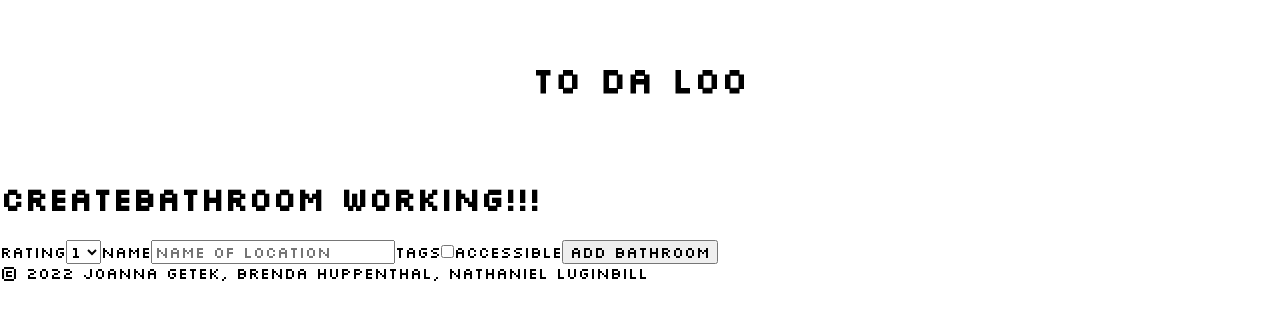
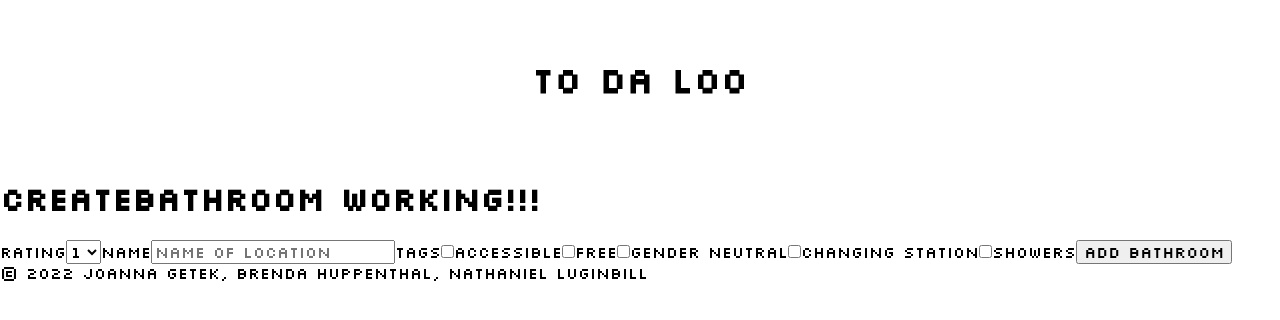
Before and after one commit to bhuppenthal/todaloo, a React (Create React App) app in the folder frontend/: page /create-bathroom in a window 1280 px wide. Shown: the top 320 px of the page. Built offline with nearby package versions, Linux system fonts and the light colour scheme.

Commit message:
all tags up now

```diff
--- a/frontend/src/components/SubmitForm.js
+++ b/frontend/src/components/SubmitForm.js
@@ -41,7 +41,7 @@ function SubmitForm ({bathroomLatLng}) {
         setCheckedChangingStation(!checkedChangingStation);
     }
 
-    const handleChangeChangingShowers = () => {
+    const handleChangeShowers = () => {
         setCheckedShowers(!checkedShowers);
     }
 
@@ -67,13 +67,28 @@ function SubmitForm ({bathroomLatLng}) {
             value={name}
             id="name"
             onChange={(e) => setName(e.target.value)}
-            class="long_input"
           />
           <label>Tags</label>
           <Checkbox
             label="Accessible"
             value={checkedAccessible}
             onChange={handleChangeAcessible}/>
+          <Checkbox
+            label="Free"
+            value={checkedFree}
+            onChange={handleChangeFree}/>
+          <Checkbox
+            label="Gender Neutral"
+            value={checkedGenderNeutral}
+            onChange={handleChangeGenderNeutral}/>
+          <Checkbox
+            label="Changing Station"
+            value={checkedChangingStation}
+            onChange={handleChangeChangingStation}/>
+          <Checkbox
+            label="Showers"
+            value={checkedShowers}
+            onChange={handleChangeShowers}/>
 
           <button type="submit" className="submitButton">
             Add Bathroom
```
